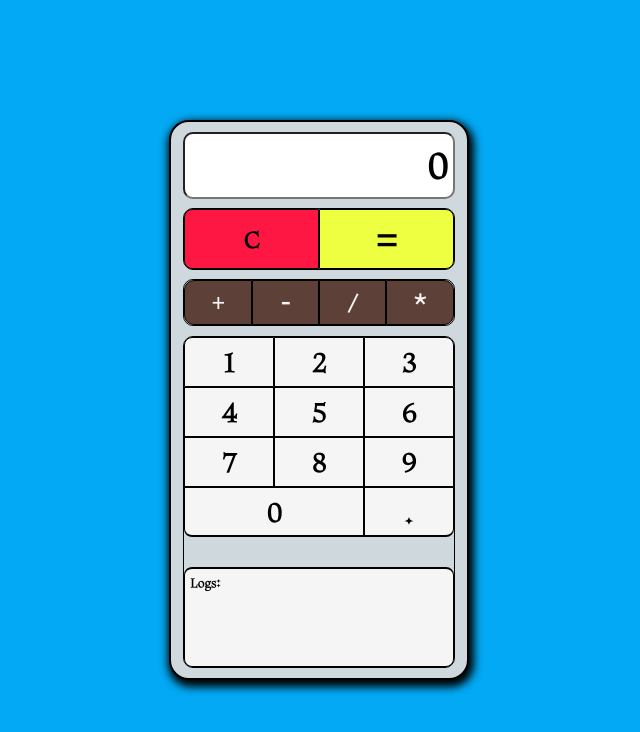
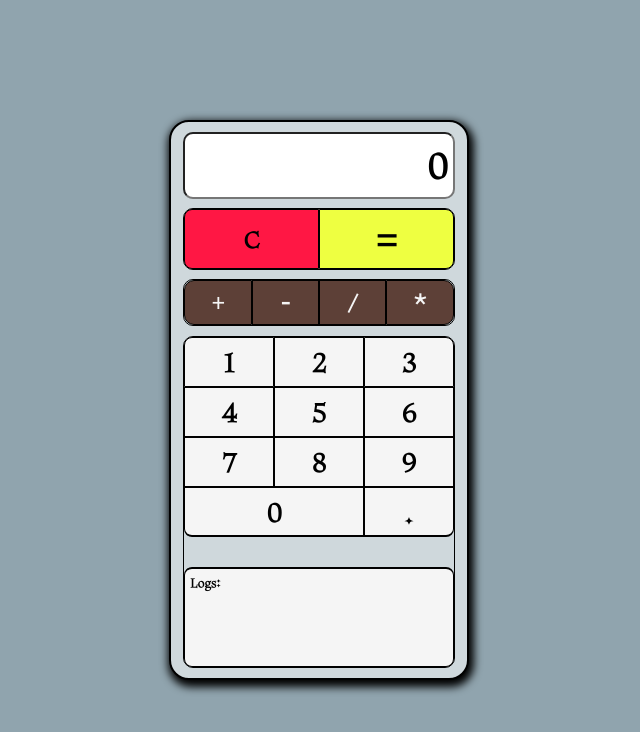
Before and after one commit to DeguzBelarus/React-Calculator-App, a React (Create React App) app: page / in a window 1280 px wide. Shown: the top 732 px of the page, without its empty margins (321-961 px from the left). Built offline with nearby package versions, Linux system fonts and the light colour scheme.

Commit message:
functionality improvement 7

```diff
--- a/src/index.scss
+++ b/src/index.scss
@@ -13,7 +13,7 @@ body {
   display: flex;
   justify-content: center;
   align-items: center;
-  background: #03a9f4 ;
+  background: #90a4ae;
 }
 
 #root {
```
